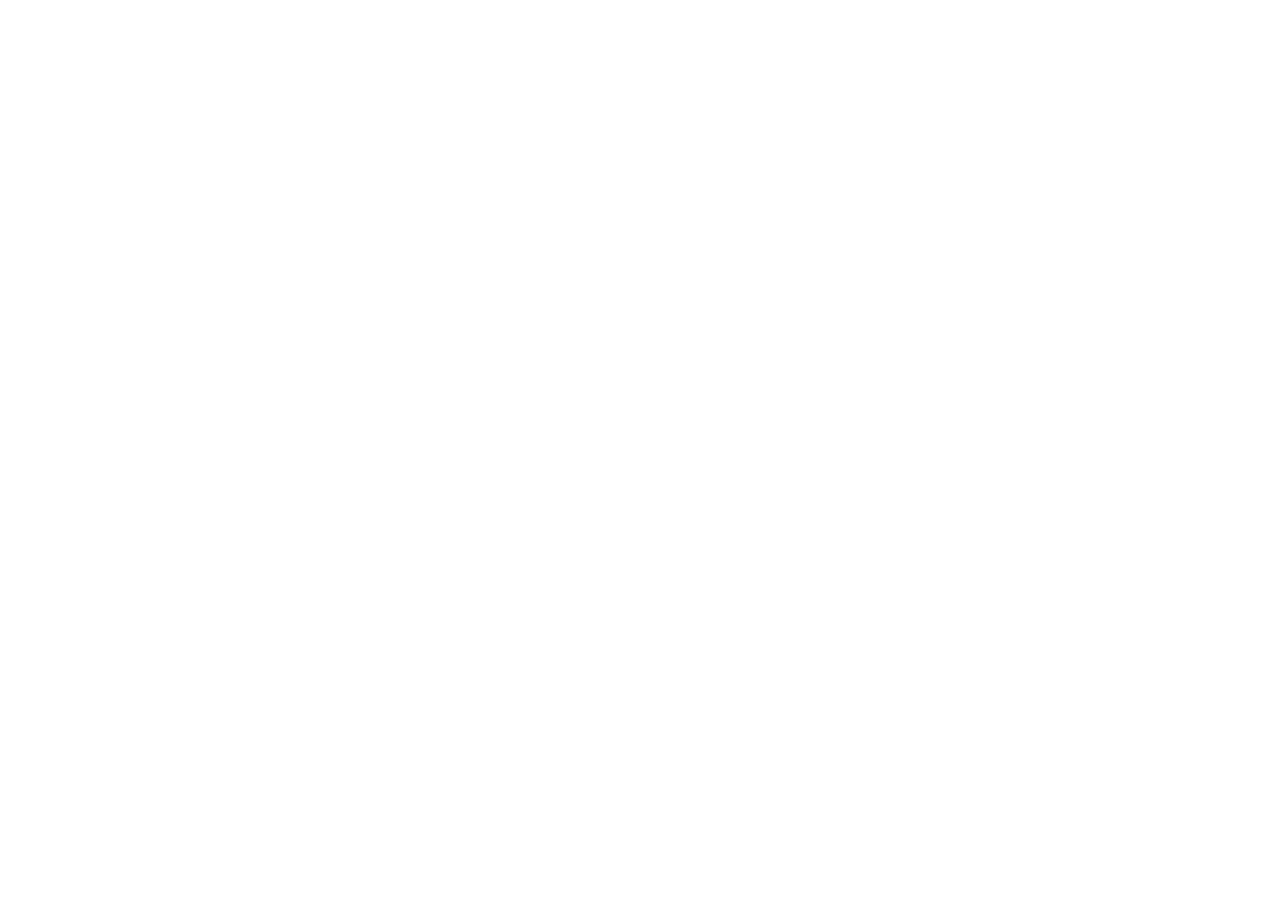
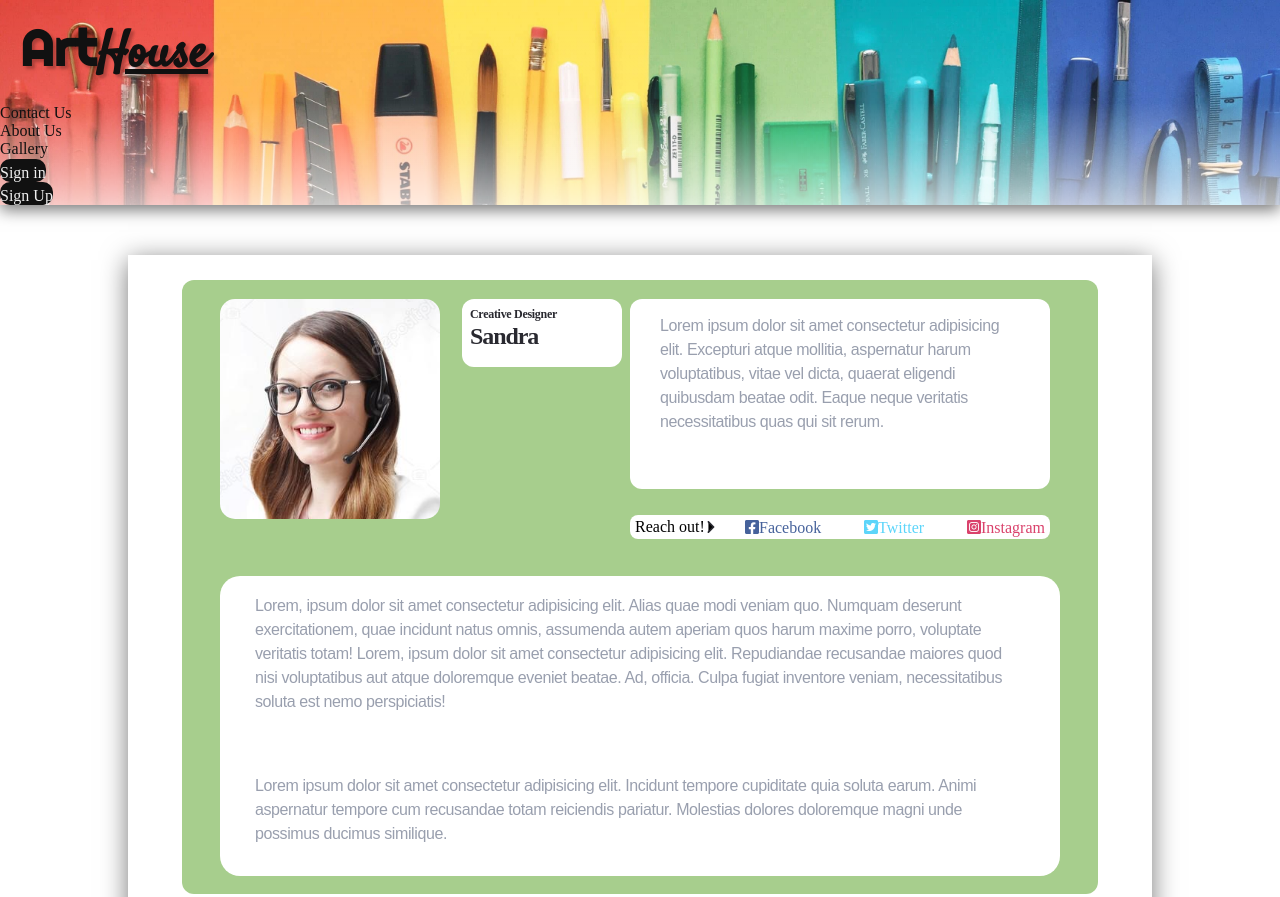
Before and after one commit to oskarlundborg/Anton-Kenny-Oskar-Nesting-Projekt, a plain HTML site: page pages/employees/sandra.html in a window 1280 px wide. Shown: the top 897 px of the page. Before the commit the page ends 800 px from the top, so only its background shows below. Drawn offline with Linux system fonts and the light colour scheme.

Commit message:
employee pages

```diff
--- a/pages/employees/sandra.html
+++ b/pages/employees/sandra.html
@@ -0,0 +1,79 @@
+<!DOCTYPE html>
+<html lang="en">
+<head>
+    <meta charset="UTF-8">
+    <meta http-equiv="X-UA-Compatible" content="IE=edge">
+    <meta name="viewport" content="width=device-width, initial-scale=1.0">
+    <title>Arthouse</title>
+    <link rel="stylesheet" href="../../../styles/index.css">
+    <link rel="stylesheet" href="../../../styles/employees.css">
+    <link rel="stylesheet" href="../../../styles/normalize.css">
+    <link rel="preconnect" href="https://fonts.gstatic.com">
+    <link rel="stylesheet" href="https://use.fontawesome.com/releases/v5.15.3/css/all.css" integrity="sha384-SZXxX4whJ79/gErwcOYf+zWLeJdY/qpuqC4cAa9rOGUstPomtqpuNWT9wdPEn2fk" crossorigin="anonymous">
+    <link href="https://fonts.googleapis.com/css2?family=Righteous&display=swap" rel="stylesheet">
+    <link rel="preconnect" href="https://fonts.gstatic.com">
+    <link href="https://fonts.googleapis.com/css2?family=Righteous&family=Satisfy&display=swap" rel="stylesheet">
+</head>
+<body class="body">
+
+    <header class="header">
+        <section class="header--menu">
+            <a class="header--logo--link" href="index.html"><h2 class="header--logo logo">Art<span class="logo--satisfy--span">House</span></h2></a>
+            <div class="header--links">
+                <a href="" class="header--btn contact--btn">Contact Us</a>
+                <a href="" class="header--btn about--btn">About Us</a>
+                <a href="" class="header--btn gallery--btn">Gallery</a>
+            </div>
+            <div class="header--account--box">
+                <button class="account--btn sign--in--btn">Sign in</button>
+                <button class="account--btn sign--up--btn">Sign Up</button>
+            </div>
+        </section>
+    </header>
+
+    <main class="index--main">
+
+        <div style="background-color:#a7ce8d;" class="employee-container">
+            <div class="employee-container-top">
+                <div class="employee-img-div">
+                    <img src="../../images/employees/sandra.png" alt="sandra_picture" width="220" height="220" style="border-radius: 15px;">
+                </div>
+                <div class="employee-name-title">
+                    <h4>Creative Designer</h4>
+                    <h2>Sandra</h2>
+                </div>
+
+                <div class="employee-links-intro">
+                    <div class="employee-introduction">
+                        <p>Lorem ipsum dolor sit amet consectetur adipisicing elit. Excepturi atque mollitia, aspernatur harum voluptatibus, vitae vel dicta, quaerat eligendi quibusdam beatae odit. Eaque neque veritatis necessitatibus quas qui sit rerum.</p>
+                    </div>
+                    <div class="employee-socials">
+                        <p>Reach out!
+                            <svg width="8" height="12" style="margin-left: 2px;">
+                                <use xlink:href="../../images/employees/arrow-vector.svg#arrow"></use>
+                            </svg>
+                        </p>
+
+                        <div class="employee-social-links">
+                            <a href="#" class="fab fa-facebook-square" style="color:#46629b;">Facebook</a>
+                            <a href="#" class="fab fa-twitter-square" style="color:#5cd5fa;">Twitter</a>
+                            <a href="#" class="fab fa-instagram-square" style="color:#da426c;">Instagram</a>
+                        </div>
+                    </div>
+                </div>
+            </div>
+
+            <div class="employee-container-bottom">
+                <div class="employee-information">Lorem, ipsum dolor sit amet consectetur adipisicing elit. Alias quae modi veniam quo. Numquam deserunt exercitationem, quae incidunt natus omnis, assumenda autem aperiam quos harum maxime porro, voluptate veritatis totam! Lorem, ipsum dolor sit amet consectetur adipisicing elit. Repudiandae recusandae maiores quod nisi voluptatibus aut atque doloremque eveniet beatae. Ad, officia. Culpa fugiat inventore veniam, necessitatibus soluta est nemo perspiciatis!</div>
+                <div class="employee-extras">Lorem ipsum dolor sit amet consectetur adipisicing elit. Incidunt tempore cupiditate quia soluta earum. Animi aspernatur tempore cum recusandae totam reiciendis pariatur. Molestias dolores doloremque magni unde possimus ducimus similique.</div>
+            </div>
+        </div>
+
+    </main>
+
+    <footer class="footer">
+
+    </footer>
+
+</body>
+</html>
--- a/styles/employees.css
+++ b/styles/employees.css
@@ -85,7 +85,7 @@
     justify-content: center;
     margin-left: 22px;
 
-    background-color: aliceblue;
+    background-color: white;
 }
 .employee-name-title h4 {
     max-width: 92px;
```
